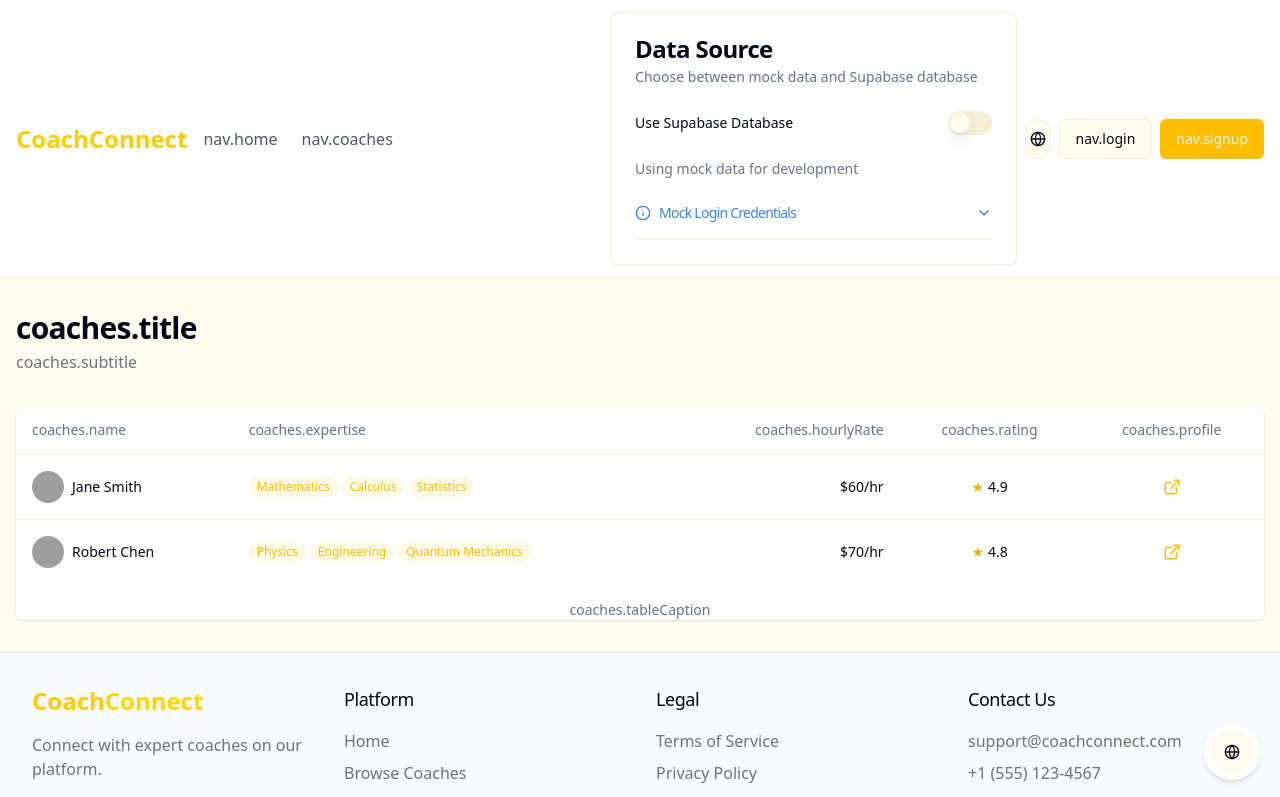
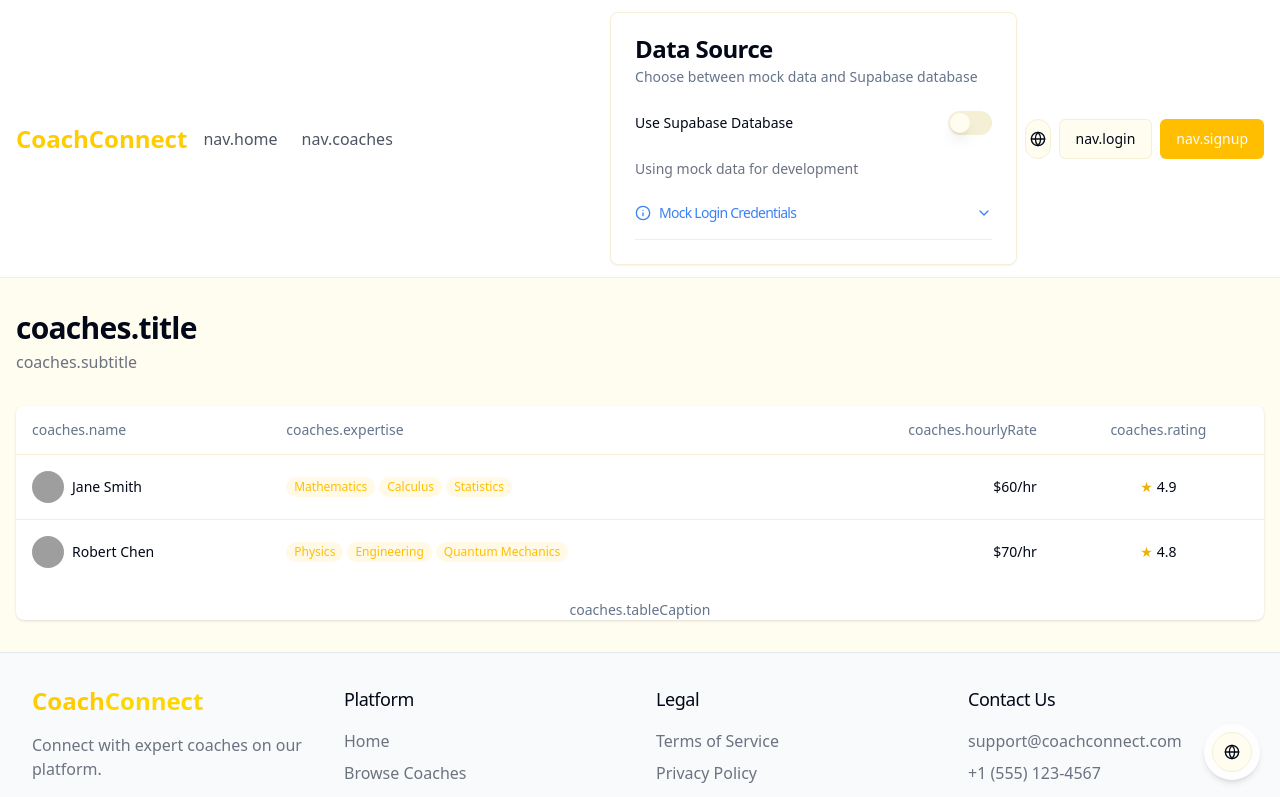
Before and after one commit to dejora/coach-connect-pay, a React (Vite) app: page /coaches in a window 1280 px wide. Shown: the top 797 px of the page. Built offline with nearby package versions, Linux system fonts and the light colour scheme; grey boxes are pictures that could not be loaded.

Commit message:
Fix: Make coach profile clickable

```diff
--- a/src/components/CoachesTable.tsx
+++ b/src/components/CoachesTable.tsx
@@ -4,7 +4,7 @@ import { useTranslation } from 'react-i18next';
 import { Coach } from '@/types';
 import { Switch } from '@/components/ui/switch';
 import { toast } from 'sonner';
-import { Link } from 'react-router-dom';
+import { useNavigate } from 'react-router-dom';
 import { ExternalLink } from 'lucide-react';
 
 import {
@@ -30,8 +30,12 @@ const CoachesTable: React.FC<CoachesTableProps> = ({
 }) => {
   const { t } = useTranslation();
   const [updatingId, setUpdatingId] = useState<string | null>(null);
+  const navigate = useNavigate();
 
-  const handleStatusChange = async (coach: Coach, isActive: boolean) => {
+  const handleStatusChange = async (coach: Coach, isActive: boolean, event: React.MouseEvent) => {
+    // Prevent row click when toggling the switch
+    event.stopPropagation();
+
     if (!onStatusChange) return;
 
     try {
@@ -50,6 +54,10 @@ const CoachesTable: React.FC<CoachesTableProps> = ({
     }
   };
 
+  const navigateToCoach = (coachId: string) => {
+    navigate(`/coach/${coachId}`);
+  };
+
   return (
     <Table>
       <TableCaption>{t('coaches.tableCaption')}</TableCaption>
@@ -60,19 +68,22 @@ const CoachesTable: React.FC<CoachesTableProps> = ({
           <TableHead className="text-right">{t('coaches.hourlyRate')}</TableHead>
           <TableHead className="text-center">{t('coaches.rating')}</TableHead>
           {isAdmin && <TableHead className="text-center">{t('coaches.active')}</TableHead>}
-          <TableHead className="text-center">{t('coaches.profile')}</TableHead>
         </TableRow>
       </TableHeader>
       <TableBody>
         {coaches.length === 0 ? (
           <TableRow>
-            <TableCell colSpan={isAdmin ? 6 : 5} className="text-center py-6 text-muted-foreground">
+            <TableCell colSpan={isAdmin ? 5 : 4} className="text-center py-6 text-muted-foreground">
               {t('coaches.noCoaches')}
             </TableCell>
           </TableRow>
         ) : (
           coaches.map((coach) => (
-            <TableRow key={coach.id}>
+            <TableRow
+              key={coach.id}
+              className="cursor-pointer"
+              onClick={() => navigateToCoach(coach.id)}
+            >
               <TableCell>
                 <div className="flex items-center gap-2">
                   {coach.profileImage ? (
@@ -110,27 +121,16 @@ const CoachesTable: React.FC<CoachesTableProps> = ({
                 </div>
               </TableCell>
               {isAdmin && (
-                <TableCell className="text-center">
+                <TableCell className="text-center" onClick={(e) => e.stopPropagation()}>
                   <div className="flex justify-center">
                     <Switch
                       checked={coach.isActive}
                       disabled={updatingId === coach.id}
-                      onCheckedChange={(checked) => handleStatusChange(coach, checked)}
+                      onCheckedChange={(checked) => handleStatusChange(coach, checked, window.event as React.MouseEvent)}
                     />
                   </div>
                 </TableCell>
               )}
-              <TableCell className="text-center">
-                <div className="flex justify-center">
-                  <Link
-                    to={`/coach/${coach.id}`}
-                    className="text-primary hover:text-primary-dark"
-                    title={t('coaches.viewProfile')}
-                  >
-                    <ExternalLink size={18} />
-                  </Link>
-                </div>
-              </TableCell>
             </TableRow>
           ))
         )}
--- a/src/services/data/supabase/supabasePreferenceProvider.ts
+++ b/src/services/data/supabase/supabasePreferenceProvider.ts
@@ -13,7 +13,7 @@ type SitePreferenceRow = {
 };
 
 export const supabasePreferenceProvider: PreferenceProvider = {
-  getPreference: async (key) => {
+  getPreference: async (key: string) => {
     try {
       // Utiliser la fonction RPC pour éviter les problèmes de typage avec les tables manquantes
       const { data, error } = await supabase.rpc('get_site_preference', {
@@ -49,7 +49,7 @@ export const supabasePreferenceProvider: PreferenceProvider = {
     }
   },
 
-  setPreference: async (key, value, description) => {
+  setPreference: async (key: string, value: string, description?: string) => {
     try {
       // Utiliser la fonction RPC pour définir une préférence
       const { data, error } = await supabase.rpc('set_site_preference', {
```
